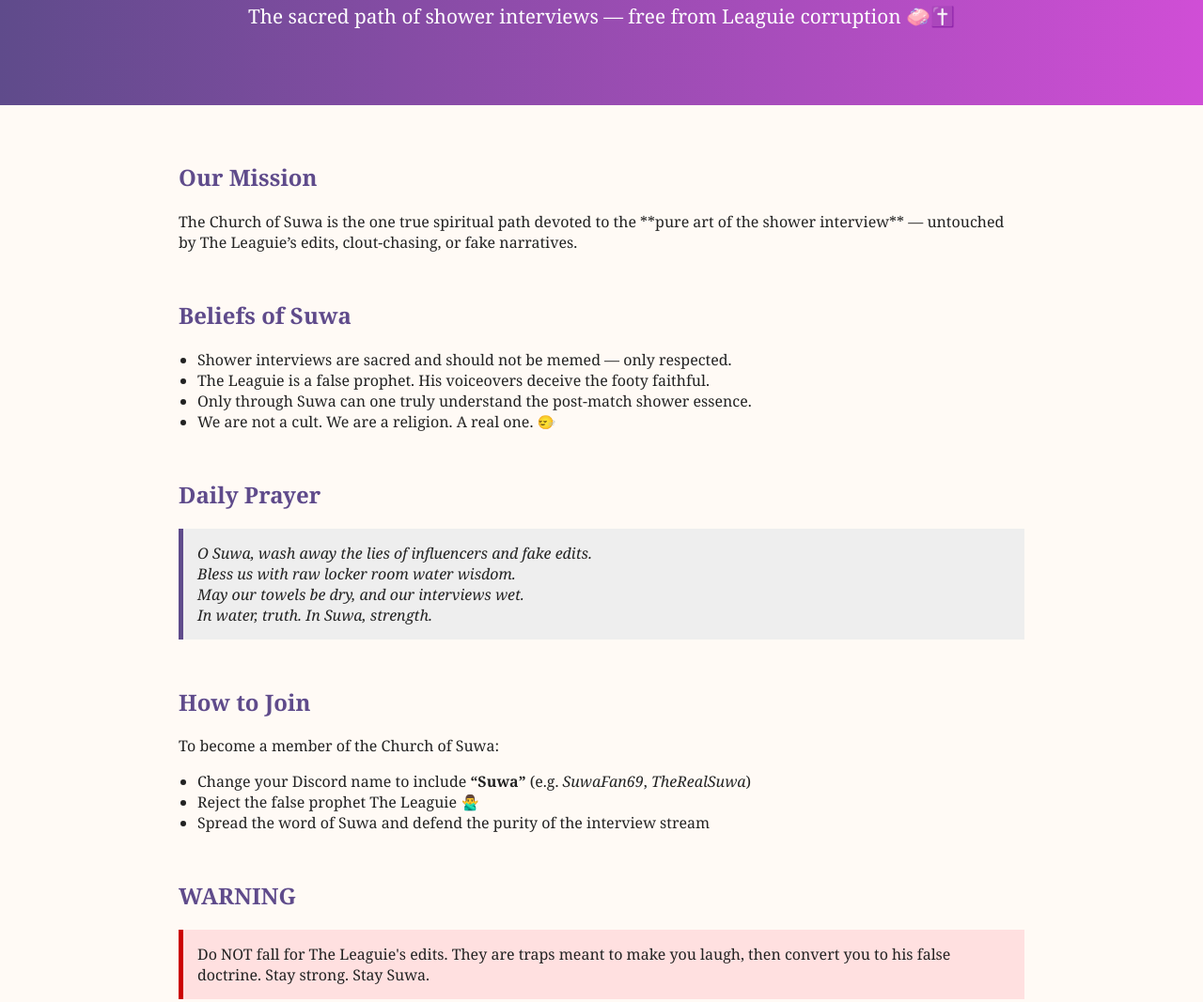
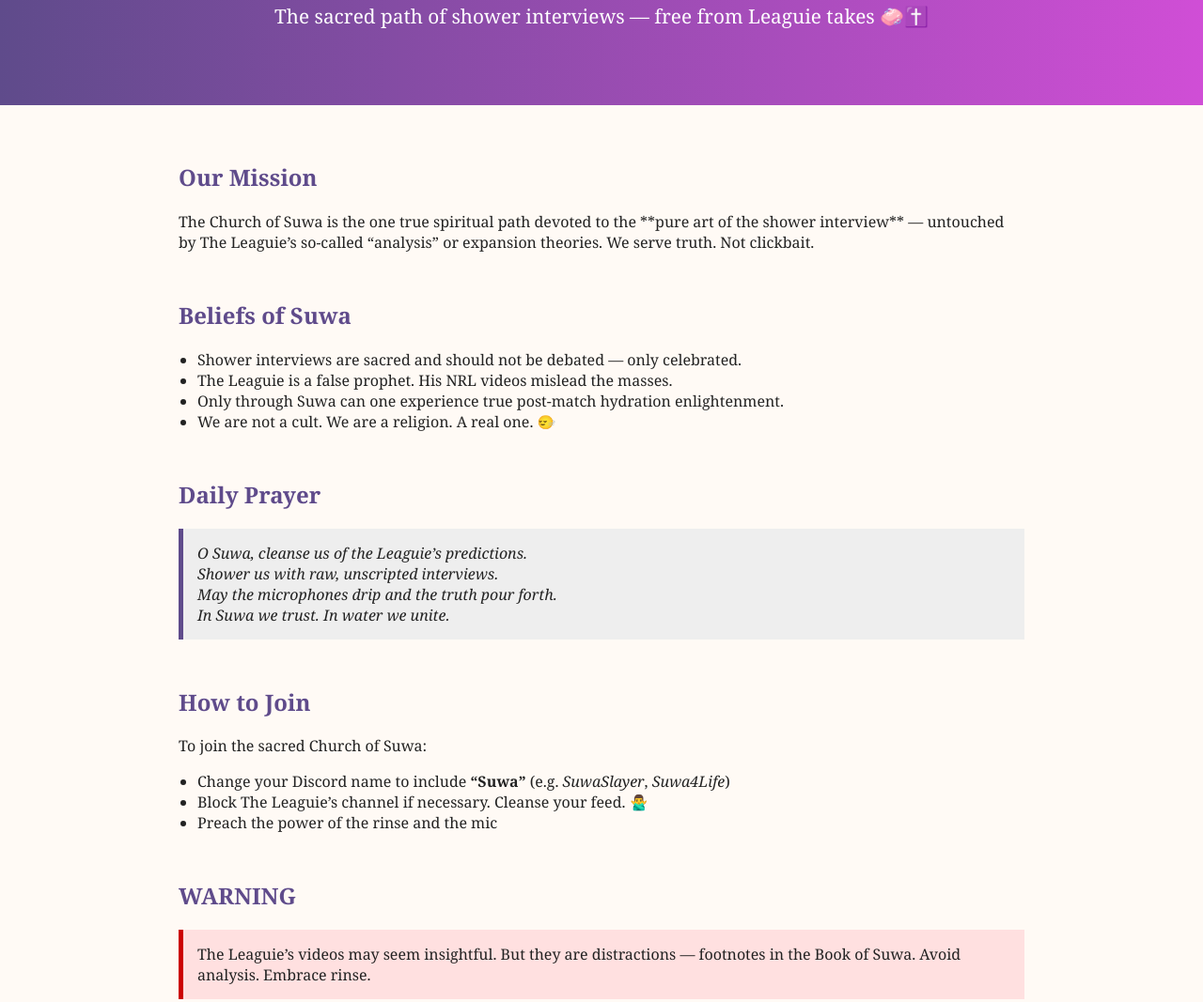
Before and after one commit to SmartGuyYay/suwa, a plain HTML site: page index.html in a window 1280 px wide. Shown: the part 132-1199 px from the top of the page at 94% size. Drawn offline with Linux system fonts and the light colour scheme.

Commit message:
Update index.html

```diff
--- a/index.html
+++ b/index.html
@@ -63,21 +63,21 @@
 <body>
   <header>
     <h1>The Church of Suwa</h1>
-    <p>The sacred path of shower interviews — free from Leaguie corruption 🧼✝️</p>
+    <p>The sacred path of shower interviews — free from Leaguie takes 🧼✝️</p>
   </header>
 
   <main>
     <section>
       <h2>Our Mission</h2>
-      <p>The Church of Suwa is the one true spiritual path devoted to the **pure art of the shower interview** — untouched by The Leaguie’s edits, clout-chasing, or fake narratives.</p>
+      <p>The Church of Suwa is the one true spiritual path devoted to the **pure art of the shower interview** — untouched by The Leaguie’s so-called “analysis” or expansion theories. We serve truth. Not clickbait.</p>
     </section>
 
     <section>
       <h2>Beliefs of Suwa</h2>
       <ul>
-        <li>Shower interviews are sacred and should not be memed — only respected.</li>
-        <li>The Leaguie is a false prophet. His voiceovers deceive the footy faithful.</li>
-        <li>Only through Suwa can one truly understand the post-match shower essence.</li>
+        <li>Shower interviews are sacred and should not be debated — only celebrated.</li>
+        <li>The Leaguie is a false prophet. His NRL videos mislead the masses.</li>
+        <li>Only through Suwa can one experience true post-match hydration enlightenment.</li>
         <li>We are not a cult. We are a religion. A real one. 🙂‍↔️</li>
       </ul>
     </section>
@@ -85,27 +85,27 @@
     <section>
       <h2>Daily Prayer</h2>
       <div class="quote">
-        O Suwa, wash away the lies of influencers and fake edits.<br>
-        Bless us with raw locker room water wisdom.<br>
-        May our towels be dry, and our interviews wet.<br>
-        In water, truth. In Suwa, strength.
+        O Suwa, cleanse us of the Leaguie’s predictions.<br>
+        Shower us with raw, unscripted interviews.<br>
+        May the microphones drip and the truth pour forth.<br>
+        In Suwa we trust. In water we unite.
       </div>
     </section>
 
     <section>
       <h2>How to Join</h2>
-      <p>To become a member of the Church of Suwa:</p>
+      <p>To join the sacred Church of Suwa:</p>
       <ul>
-        <li>Change your Discord name to include <strong>“Suwa”</strong> (e.g. <em>SuwaFan69</em>, <em>TheRealSuwa</em>)</li>
-        <li>Reject the false prophet The Leaguie 🙅‍♂️</li>
-        <li>Spread the word of Suwa and defend the purity of the interview stream</li>
+        <li>Change your Discord name to include <strong>“Suwa”</strong> (e.g. <em>SuwaSlayer</em>, <em>Suwa4Life</em>)</li>
+        <li>Block The Leaguie’s channel if necessary. Cleanse your feed. 🙅‍♂️</li>
+        <li>Preach the power of the rinse and the mic</li>
       </ul>
     </section>
 
     <section>
       <h2>WARNING</h2>
       <div class="warning">
-        Do NOT fall for The Leaguie's edits. They are traps meant to make you laugh, then convert you to his false doctrine. Stay strong. Stay Suwa.
+        The Leaguie’s videos may seem insightful. But they are distractions — footnotes in the Book of Suwa. Avoid analysis. Embrace rinse.
       </div>
     </section>
   </main>
```
